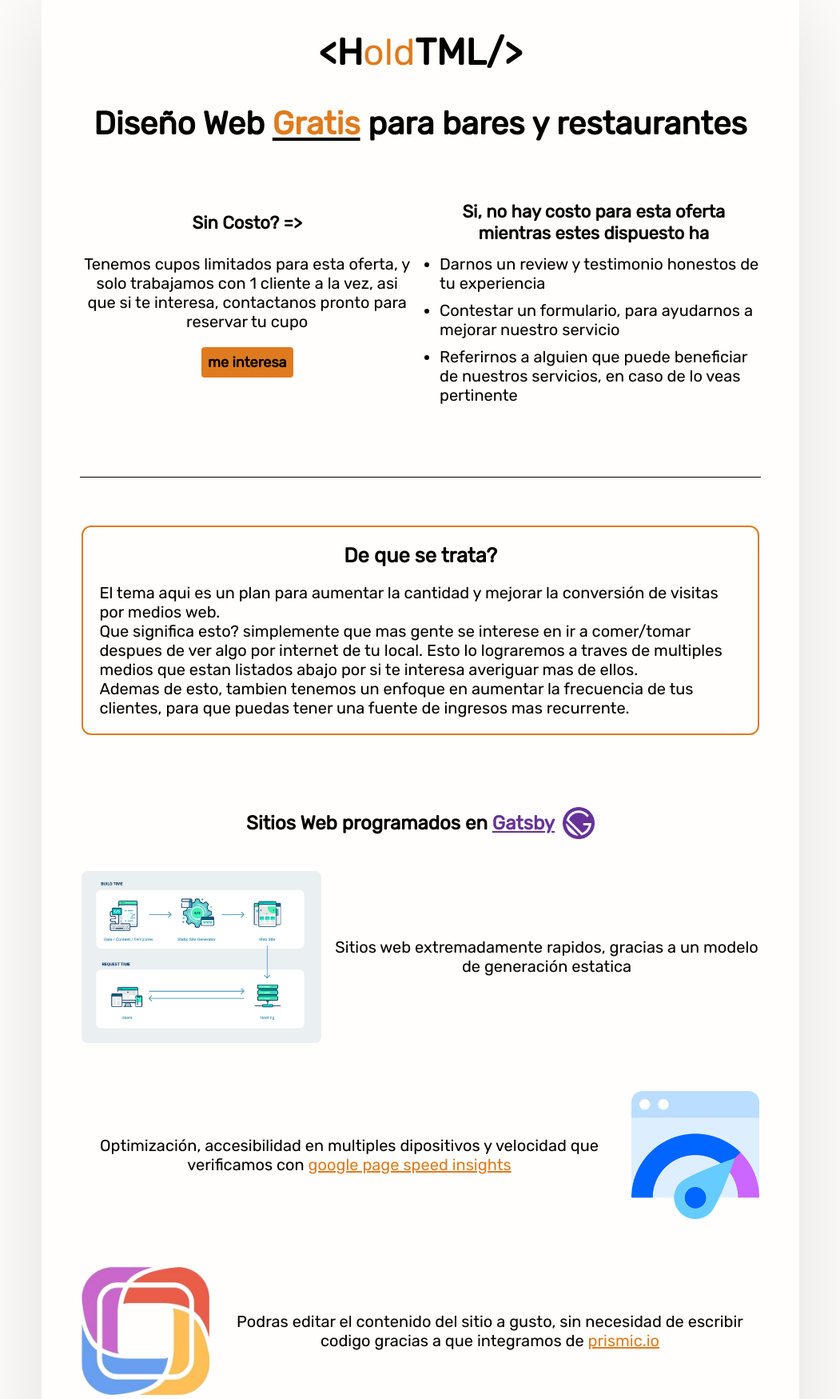
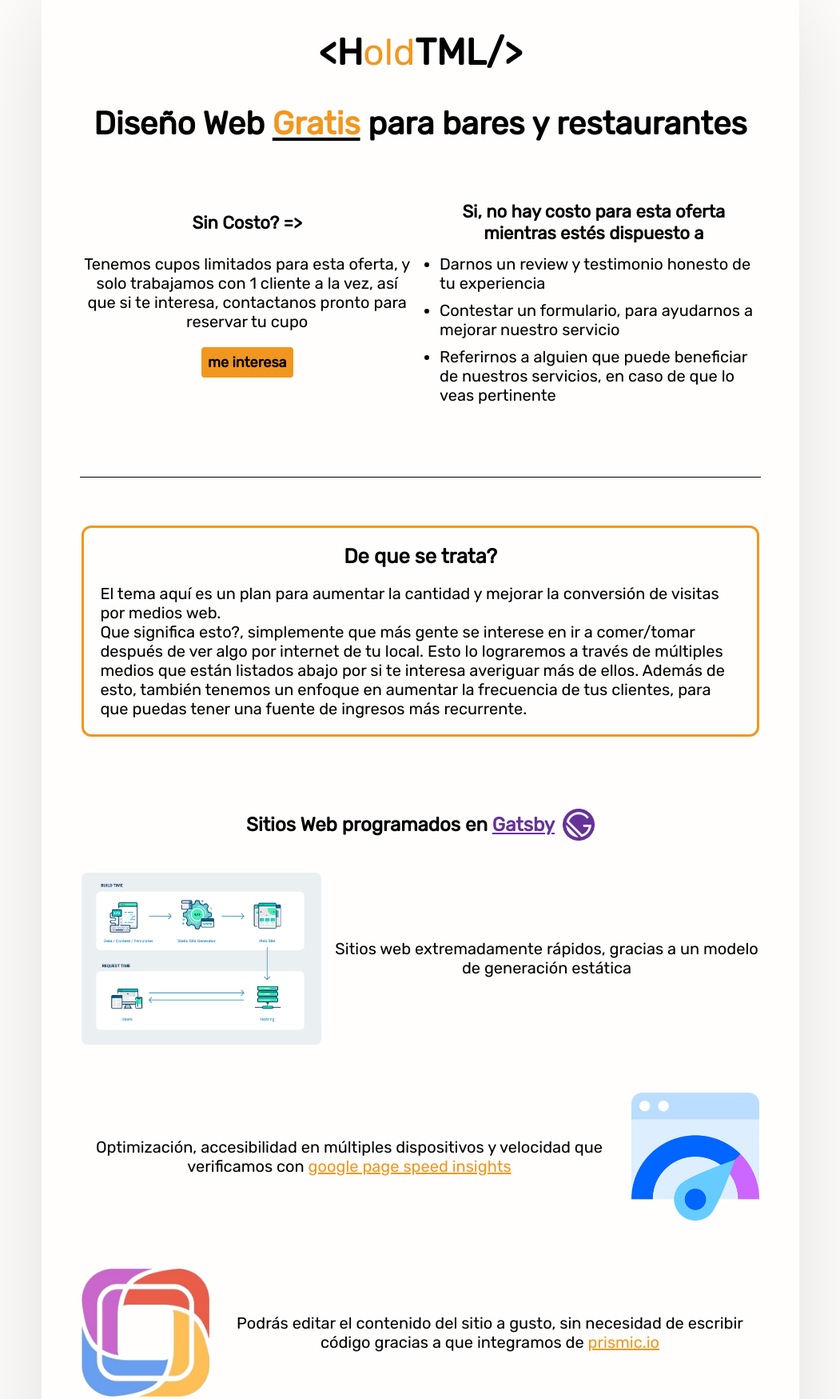
Before and after one commit to Benjamin-A-L/landing-n-try, a Gatsby site: page / in a window 1280 px wide. Shown: the top 1749 px of the page at 80% size, without its empty margins (114-1165 px from the left). Built offline with nearby package versions, Linux system fonts and the light colour scheme; Gatsby itself is replaced by a stand-in of ours.

```diff
--- a/gatsby-config.js
+++ b/gatsby-config.js
@@ -20,5 +20,13 @@
     'gatsby-plugin-image',
     'gatsby-plugin-smoothscroll',
     'gatsby-plugin-react-helmet',
+    {
+        resolve: `gatsby-plugin-manifest`,
+        options: {
+          name: `HoldTML`,
+          description: `Diseño web para bares y restaurantes`,
+          icon: `src/images/HoldTML-ICON.png`,
+        },
+    },
   ],
 }
--- a/package.json
+++ b/package.json
@@ -20,7 +20,9 @@
     "gatsby": "^5.12.4",
     "gatsby-omni-font-loader": "^2.0.2",
     "gatsby-plugin-image": "^3.12.1",
+    "gatsby-plugin-manifest": "^5.13.0",
     "gatsby-plugin-netlify": "^5.1.1",
+    "gatsby-plugin-offline": "^6.13.0",
     "gatsby-plugin-react-helmet": "^6.12.0",
     "gatsby-plugin-sharp": "^5.12.1",
     "gatsby-plugin-smoothscroll": "^1.2.0",
--- a/src/pages/index.js
+++ b/src/pages/index.js
@@ -16,7 +16,7 @@
     justify-self: center;
 `
 export const Logo = () => {
-  return <LogoStyled><b>&lt;H</b><span style={{ color: 'rgb(223, 123, 30)' }}>old</span><b>TML/&gt;</b></LogoStyled>
+  return <LogoStyled><b>&lt;H</b><span style={{ color: 'rgb(241, 151, 32)' }}>old</span><b>TML/&gt;</b></LogoStyled>
 }
 
 const IndexPage = () => {
@@ -64,17 +64,17 @@
             <div className="catch_CTA">
               <h2>Sin Costo? =&gt;</h2>
               <div className="scarecity">
-                <p className="adjustable-f-size">Tenemos cupos limitados para esta oferta, y solo trabajamos con 1 cliente a la vez, asi que si te interesa, contactanos pronto para reservar tu cupo</p>
+                <p className="adjustable-f-size">Tenemos cupos limitados para esta oferta, y solo trabajamos con 1 cliente a la vez, así que si te interesa, contactanos pronto para reservar tu cupo</p>
                 <button onClick={() => scrollTo("#calendly")} className="redeem_btn">me interesa</button>
               </div>
             </div>
 
             <div className="catch_list">
-              <h3>Si, no hay costo para esta oferta mientras estes dispuesto ha</h3>
+              <h3>Si, no hay costo para esta oferta mientras estés dispuesto a</h3>
               <ul className='catch_list_wrapper'>
-                <li className="catch_list_item adjustable-f-size">Darnos un review y testimonio honestos de tu experiencia</li>
+                <li className="catch_list_item adjustable-f-size">Darnos un review y testimonio honesto de tu experiencia</li>
                 <li className="catch_list_item adjustable-f-size">Contestar un formulario, para ayudarnos a mejorar nuestro servicio</li>
-                <li className="catch_list_item adjustable-f-size">Referirnos a alguien que puede beneficiar de nuestros servicios, en caso de lo veas pertinente</li>
+                <li className="catch_list_item adjustable-f-size">Referirnos a alguien que puede beneficiar de nuestros servicios, en caso de que lo veas pertinente</li>
               </ul>
             </div>
           </div>
@@ -85,9 +85,8 @@
         <section>
           <div className='solution de-que-es'>
             <h1>De que se trata?</h1>
-            <p className="adjustable-f-size">El tema aqui es un plan para aumentar la cantidad y mejorar la conversión de visitas por medios web. <br/>
-            Que significa esto? simplemente que mas gente se interese en ir a comer/tomar despues de ver algo por internet de tu local. Esto lo lograremos a traves de multiples medios que estan listados abajo por si te interesa averiguar mas de ellos. <br/>
-            Ademas de esto, tambien tenemos un enfoque en aumentar la frecuencia de tus clientes, para que puedas tener una fuente de ingresos mas recurrente.
+            <p className="adjustable-f-size">El tema aquí es un plan para aumentar la cantidad y mejorar la conversión de visitas por medios web. <br/>
+            Que significa esto?, simplemente que más gente se interese en ir a comer/tomar después de ver algo por internet de tu local. Esto lo lograremos a través de múltiples medios que están listados abajo por si te interesa averiguar más de ellos. Además de esto, también tenemos un enfoque en aumentar la frecuencia de tus clientes, para que puedas tener una fuente de ingresos más recurrente.
             </p>
           </div>
         </section>
@@ -102,11 +101,11 @@
 
             <div className="paragraph-wrapper solution-block">
               <StaticImage src="../images/ssg-host-flow.jpg" className="code-img slide-L-target solution-img" alt="code editor, with gatsby code"></StaticImage>
-              <p className="slide-R-target adjustable-f-size">Sitios web extremadamente rapidos, gracias a un modelo de generación estatica</p>
+              <p className="slide-R-target adjustable-f-size">Sitios web extremadamente rápidos, gracias a un modelo de generación estática</p>
             </div>
 
             <div className='insights-wrapper solution-block'>
-              <p className="slide-L-target adjustable-f-size">Optimización, accesibilidad en multiples dipositivos y velocidad que verificamos con <a target="_blank" href='https://pagespeed.web.dev' className="text-atag">google page speed insights</a></p>
+              <p className="slide-L-target adjustable-f-size">Optimización, accesibilidad en múltiples dispositivos y velocidad que verificamos con <a target="_blank" href='https://pagespeed.web.dev' className="text-atag">google page speed insights</a></p>
               <a href="https://pagespeed.web.dev" target="_blank">
                 <StaticImage src="../images/google-pagespeed-insights-logo.png" className="insights-logo slide-R-target solution-img" alt="page speed insights example"></StaticImage>
               </a>
@@ -116,11 +115,11 @@
           <div className="mail-prismic-wrapper fade-in">
             <div className="solution_prismic solution-block">
             <a href="https://prismic.io" target="_blank"><StaticImage src="../images/prismic-logo.png" className="prismic-img slide-L-target solution-img" alt="logo prismic"></StaticImage></a>
-              <p className="slide-R-target adjustable-f-size">Podras editar el contenido del sitio a gusto, sin necesidad de escribir codigo gracias a que integramos de <a href="https://prismic.io" target="_blank" className="text-atag">prismic.io</a></p>
+              <p className="slide-R-target adjustable-f-size">Podrás editar el contenido del sitio a gusto, sin necesidad de escribir código gracias a que integramos de <a href="https://prismic.io" target="_blank" className="text-atag">prismic.io</a></p>
             </div>
 
             <div className="solution_email solution-block">
-              <p className="slide-L-target adjustable-f-size">Mejoraremos tu retención de clientes, informadolos de tus offertas y descuentos con correos automatizados</p>
+              <p className="slide-L-target adjustable-f-size">Mejoraremos tu retención de clientes, informándolos de tus ofertas y descuentos con correos automatizados</p>
               <a href="https://mailerlite.com" target="_blank">
                 <StaticImage src="../images/mailerlite-logo.jpg" className="email-img slide-R-target solution-img" alt="logo email"></StaticImage>
               </a>
@@ -129,7 +128,7 @@
 
           <div className="solution_GMB solution-block">
             <StaticImage src="../images/google-my-business-logo.png" className='gmb-img slide-L-target solution-img' ></StaticImage>
-            <p className="slide-R-target adjustable-f-size">Incrementamos busquedas locales con optimización de GMB (Google my business)</p>
+            <p className="slide-R-target adjustable-f-size">Incrementamos búsquedas locales con optimización de GMB (Google my business)</p>
           </div>
 
         </section>
@@ -142,8 +141,8 @@
 
 
         <section className="identity">
-          <StaticImage src="../images/carnet-pic.jpg" className="benjamin-img slide-L-target" ></StaticImage>
-          <p className="adjustable-f-size slide-R-target">Yo soy Benjamin Astudillo, un joven desarrollador web y empresario que lleva mas de 2 años estudiando y practicando para mejorar mis servicios</p>
+          <StaticImage src="../images/imagen-interior.jpg" className="benjamin-img slide-L-target" ></StaticImage>
+          <p className="adjustable-f-size slide-R-target">Yo soy Benjamín Astudillo, un joven desarrollador web y empresario que lleva más de 2 años estudiando y practicando para mejorar mis servicios</p>
         </section>
 
 
@@ -166,4 +165,4 @@
 
 export default IndexPage
 
-export const Head = () => <title>Home Page</title>
+export const Head = () => <title>HoldTML</title>
--- a/src/pages/styles.css
+++ b/src/pages/styles.css
@@ -48,7 +48,7 @@
     text-align: center;
     margin: 30px 0 60px 0;
 }
-.headline h1 span{ color: rgb(223, 123, 30); text-decoration: underline; text-decoration-color: black; text-underline-offset: 4px;}
+.headline h1 span{ color: rgb(241, 151, 32); text-decoration: underline; text-decoration-color: black; text-underline-offset: 4px;}
 .whats_the_catch{
     display: grid;
     grid-template-columns: 1fr 1fr;
@@ -80,7 +80,7 @@
     grid-area: btn;
     font-size: 18px;
     border: none;
-    background-color: rgb(223, 123, 30);
+    background-color: rgb(241, 151, 32);
     border-radius: 4px;
     padding: 8px;
     font-weight: bold;
@@ -94,7 +94,7 @@
 }
 .redeem_btn:hover{
     background-color: black;
-    color: rgb(223, 123, 30);
+    color: rgb(241, 151, 32);
     cursor: pointer;
 }
 .catch_list{
@@ -119,7 +119,7 @@
 .de-que-es{
     display: grid;
     gap: 20px;
-    border: solid rgb(223, 123, 30) 2px;
+    border: solid rgb(241, 151, 32);
     border-radius: 12px;
     padding: 20px;
     margin-bottom: 20px;
@@ -144,7 +144,7 @@
     margin-bottom: 60px;
 }
 .text-atag{
-    color: rgb(223, 123, 30);
+    color: rgb(241, 151, 32);
 }
 
 .title-wrapper{
```
Also changed, not shown: src/images/HoldTML-ICON.png (added), src/images/HoldTML-icon1.jpg (added), src/images/imagen-exterior.jpg (added), src/images/imagen-interior.jpg (added), 1 other file.
